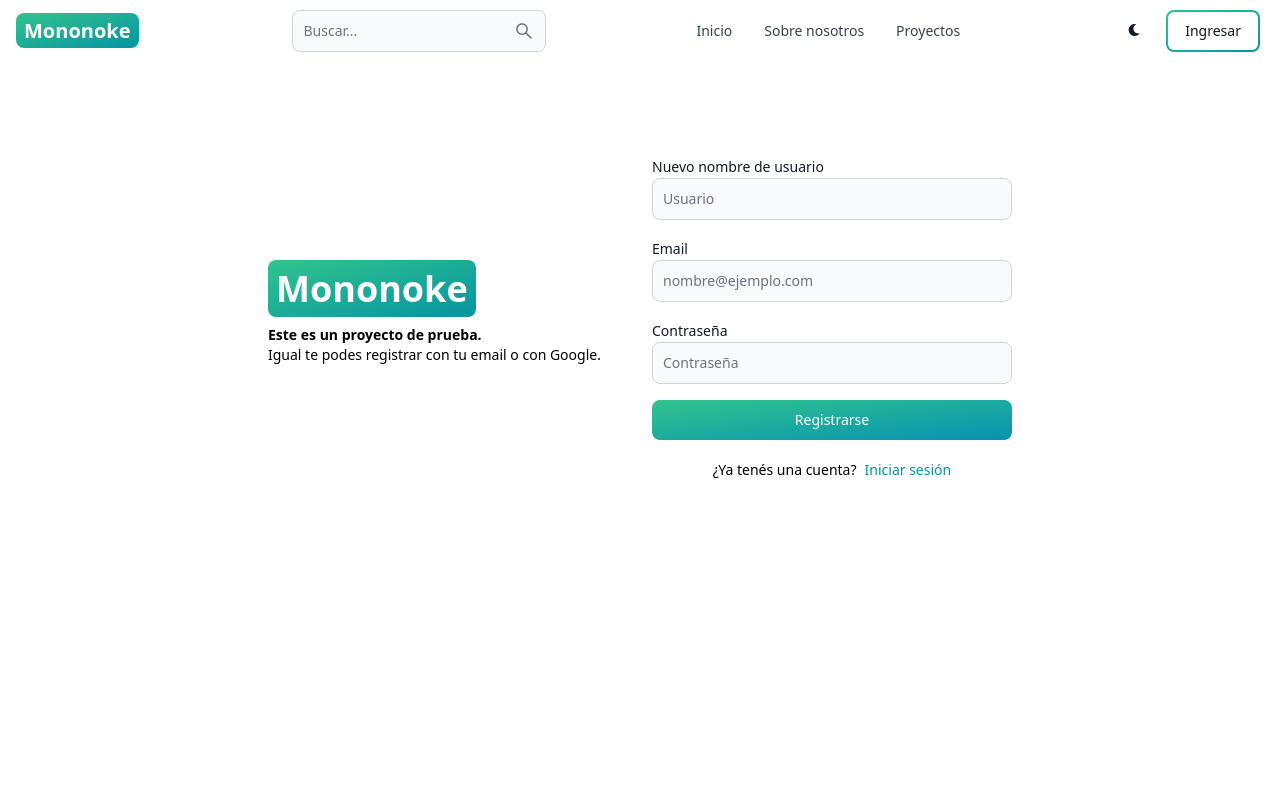
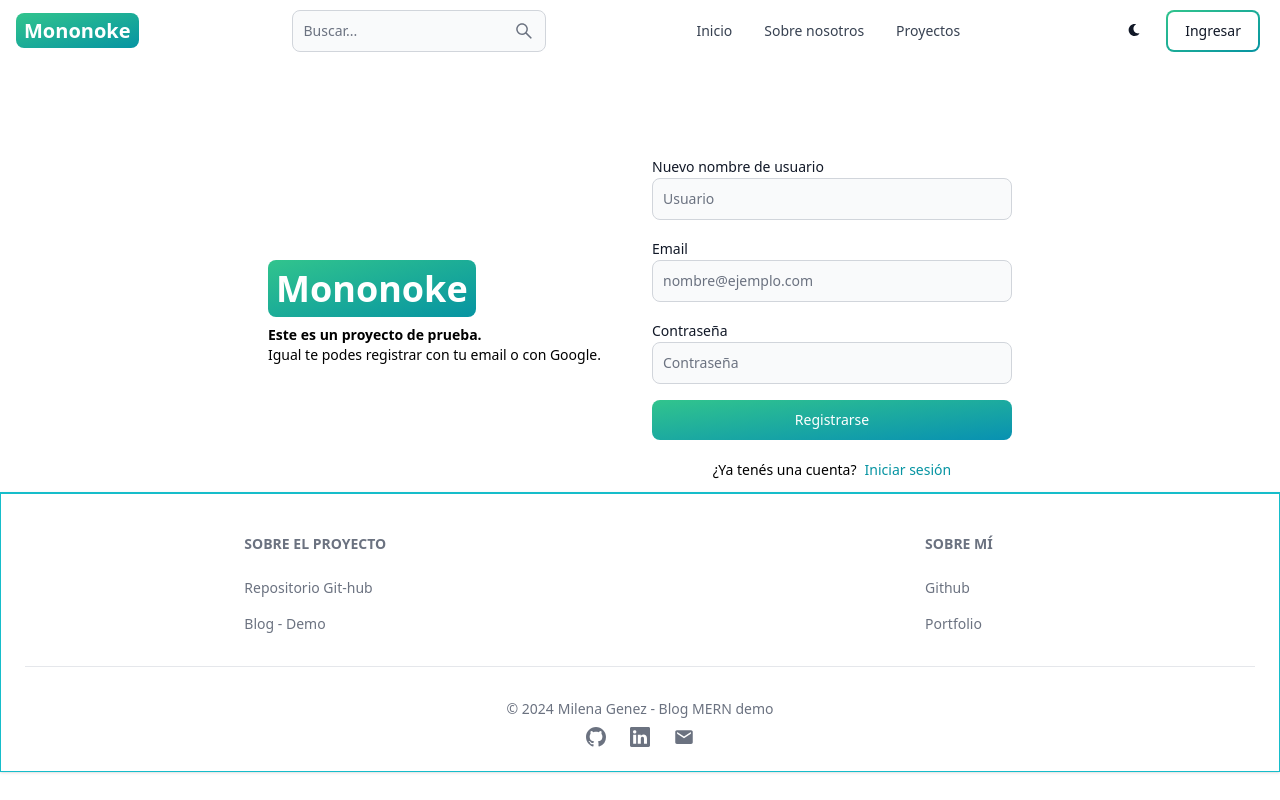
Before and after one commit to gmilena/mern--blog, a React (Vite) app in the folder client/: page /sign-up in a window 1280 px wide. Built offline with nearby package versions, Linux system fonts and the light colour scheme.

Commit message:
crear el footer

```diff
--- a/client/src/App.jsx
+++ b/client/src/App.jsx
@@ -1,6 +1,6 @@
-import React from 'react'
+import React from 'react';
 
-import { BrowserRouter, Routes, Route } from 'react-router-dom'
+import { BrowserRouter, Routes, Route } from 'react-router-dom';
 
 import Home from './pages/Home';
 import About from './pages/About';
@@ -9,6 +9,7 @@ import Projects from './pages/Projects';
 import SignIn from './pages/SignIn';
 import SignUp from './pages/SignUp';
 import Header from './components/Header';
+import Footer from './components/Footer';
 
 export default function App() {
   return (
@@ -16,14 +17,13 @@ export default function App() {
       <Header />
       <Routes>
         <Route path='/' element={<Home />} />
-        <Route path='/about' element={<About/>} />
-        <Route path='/dashboard' element={<Dashboard/>} />
-        <Route path='/projects' element={<Projects/>} />
-        <Route path='/sign-in' element={<SignIn/>} />
-        <Route path='/sign-up' element={<SignUp/>} />
-
+        <Route path='/about' element={<About />} />
+        <Route path='/dashboard' element={<Dashboard />} />
+        <Route path='/projects' element={<Projects />} />
+        <Route path='/sign-in' element={<SignIn />} />
+        <Route path='/sign-up' element={<SignUp />} />
       </Routes>
-
+      <Footer />
     </BrowserRouter>
-  )
+  );
 }
--- /dev/null
+++ b/client/src/components/Footer.jsx
@@ -0,0 +1,46 @@
+import React from 'react';
+import { Footer } from 'flowbite-react';
+import { BsGithub, BsLinkedin } from 'react-icons/bs';
+import { IoMdMail } from 'react-icons/io';
+
+export default function FooterComp() {
+  return (
+    <Footer container className='border border-t-2 rounded-none border-teal-400 justify-center'>
+      <div className='w-full max-w7xl mx-auto'>
+        <div className='grid grid-cols-2 gap-12 mt-4 '>
+          <div className='mx-auto'>
+            <Footer.Title title='Sobre el proyecto' />
+            <Footer.LinkGroup col>
+              <Footer.Link href='https://github.com/gmilena/mern--blog' target='_blank' rel='noopener noreferrer'>
+                Repositorio Git-hub
+              </Footer.Link>
+              <Footer.Link href='/about'>Blog - Demo</Footer.Link>
+            </Footer.LinkGroup>
+          </div>
+          <div className='mx-auto'>
+            <Footer.Title title='Sobre mí' />
+            <Footer.LinkGroup col>
+              <Footer.Link href='https://github.com/gmilena/' target='_blank' rel='noopener noreferrer'>
+                Github
+              </Footer.Link>
+              <Footer.Link href='#' target='_blank' rel='noopener noreferrer'>
+                Portfolio
+              </Footer.Link>
+            </Footer.LinkGroup>
+          </div>
+        </div>
+        <Footer.Divider />
+        <div className='w-full md:flex-col flex justify-around'>
+          <div className='justify-center'>
+            <Footer.Copyright href='#' by='Milena Genez - Blog MERN demo' year={new Date().getFullYear()} />
+          </div>
+          <div className='flex gap-6 sm:mt-2 sm:justify-center'>
+            <Footer.Icon href='https://github.com/gmilena' target='_blank' icon={BsGithub} />
+            <Footer.Icon href='https://www.linkedin.com/in/milenagenez/' target='_blank' icon={BsLinkedin} />
+            <Footer.Icon href='mailto:milenagenez@gmail.com' target='_blank' icon={IoMdMail} />
+          </div>
+        </div>
+      </div>
+    </Footer>
+  );
+}
```
Also changed, not shown: client/src/components/Header.jsx (+20 -46 lines).
